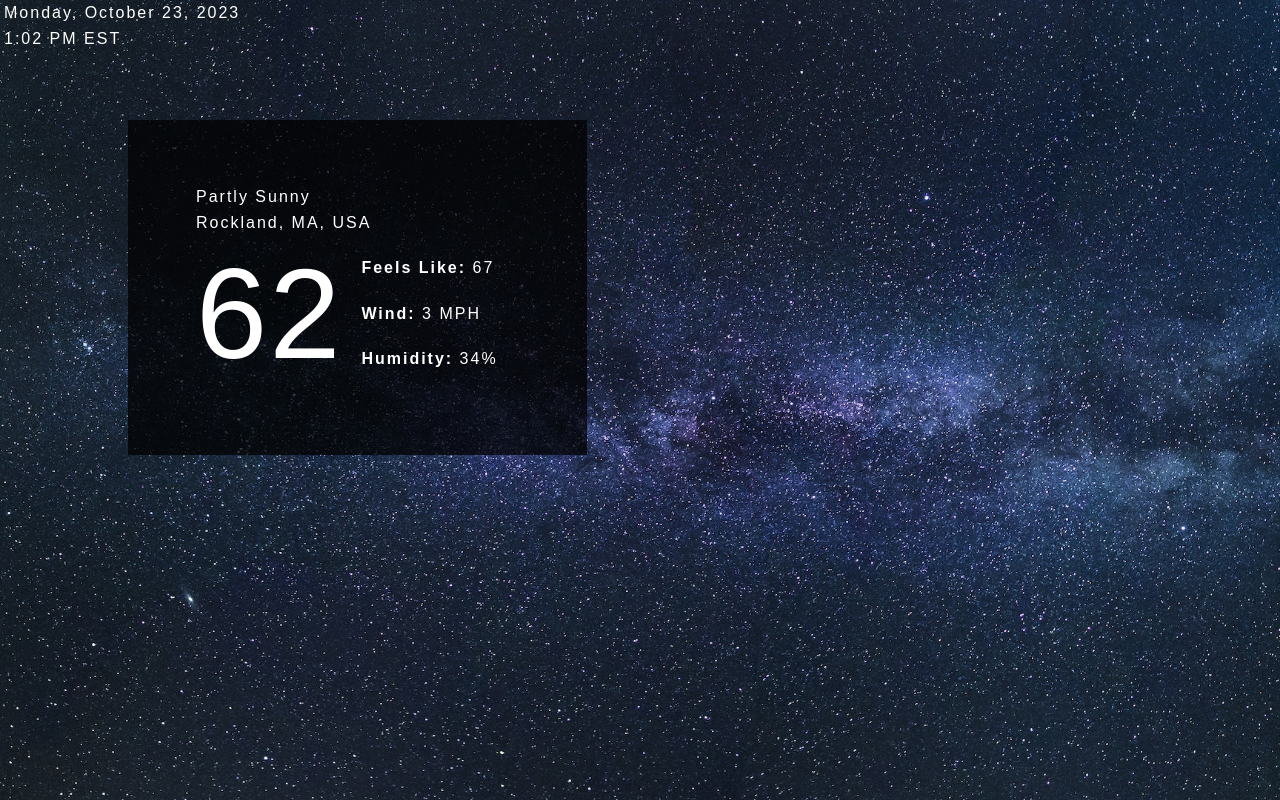
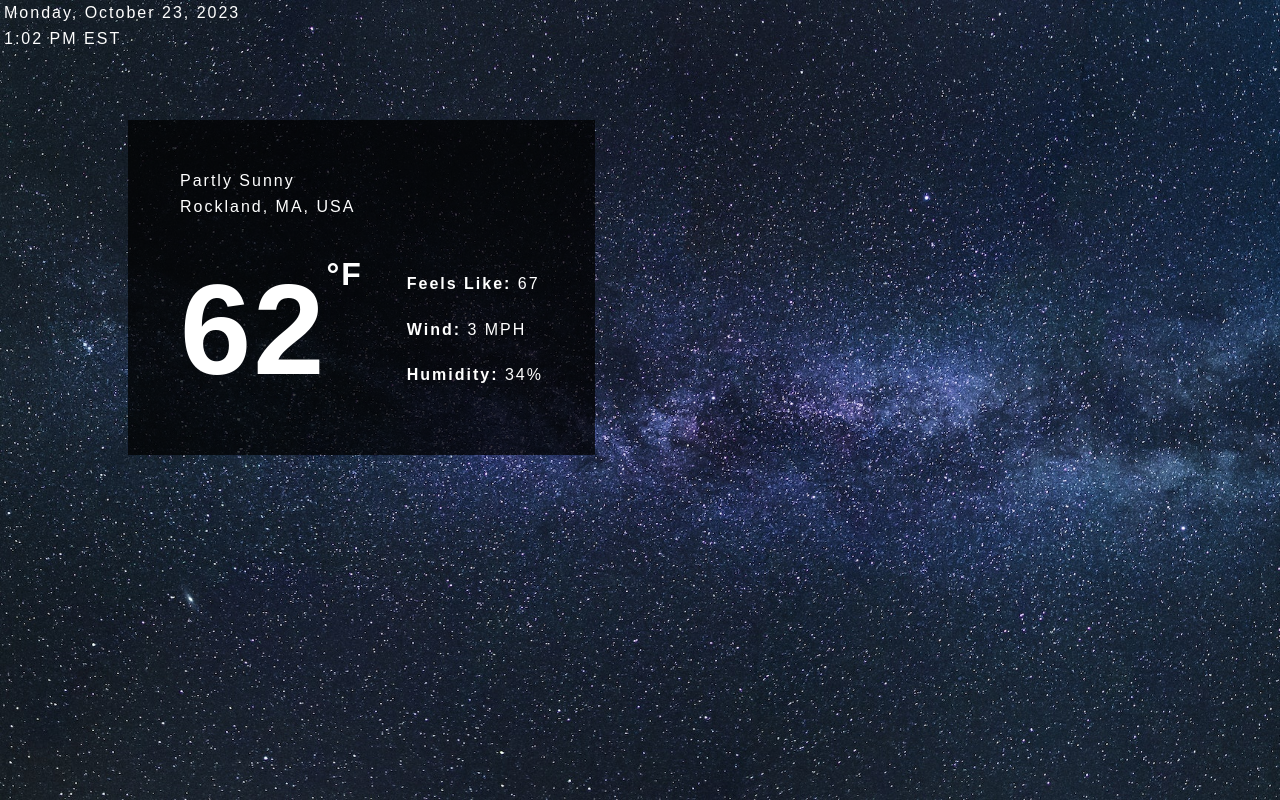
Before and after one commit to teapardee/odin-weather, a website built with webpack: page dist/index.html in a window 1280 px wide. Built offline with Linux system fonts and the light colour scheme.

Commit message:
Tweak Style & Layout

```diff
--- a/src/style.css
+++ b/src/style.css
@@ -4,6 +4,7 @@
   box-sizing: border-box;
   font-size: 62.5%;
   font-family: 'Montserrat', sans-serif;
+
   letter-spacing: 2px;
   color: white;
   --primary-color: black;
@@ -70,22 +71,28 @@ html {
   position: absolute;
   display: flex;
   flex-direction: column;
-  height: fit-content;
-  width: fit-content;
   background-color: rgba(0, 0, 0, 0.75);
-  padding: 4rem;
+  padding: 3rem;
   top: 15%;
   left: 10%;
 }
 
 .forecast-grid {
   display: grid;
-  grid-template: max-content / 1fr 1fr;
+  grid-template-columns: 1fr auto;
+  margin-top: 2rem;
 }
 
-.forecast-grid > p {
+.degrees {
+  display: flex;
   font-size: 8rem;
-  margin-right: 15px;
+  font-weight: 700;
+  margin-right: 2.5rem;
+}
+
+.degrees::after {
+  content: '\00B0 F';
+  font-size: 2rem;
 }
 
 .forecast-details {
```
Also changed, not shown: dist/index.html, dist/main.js.
